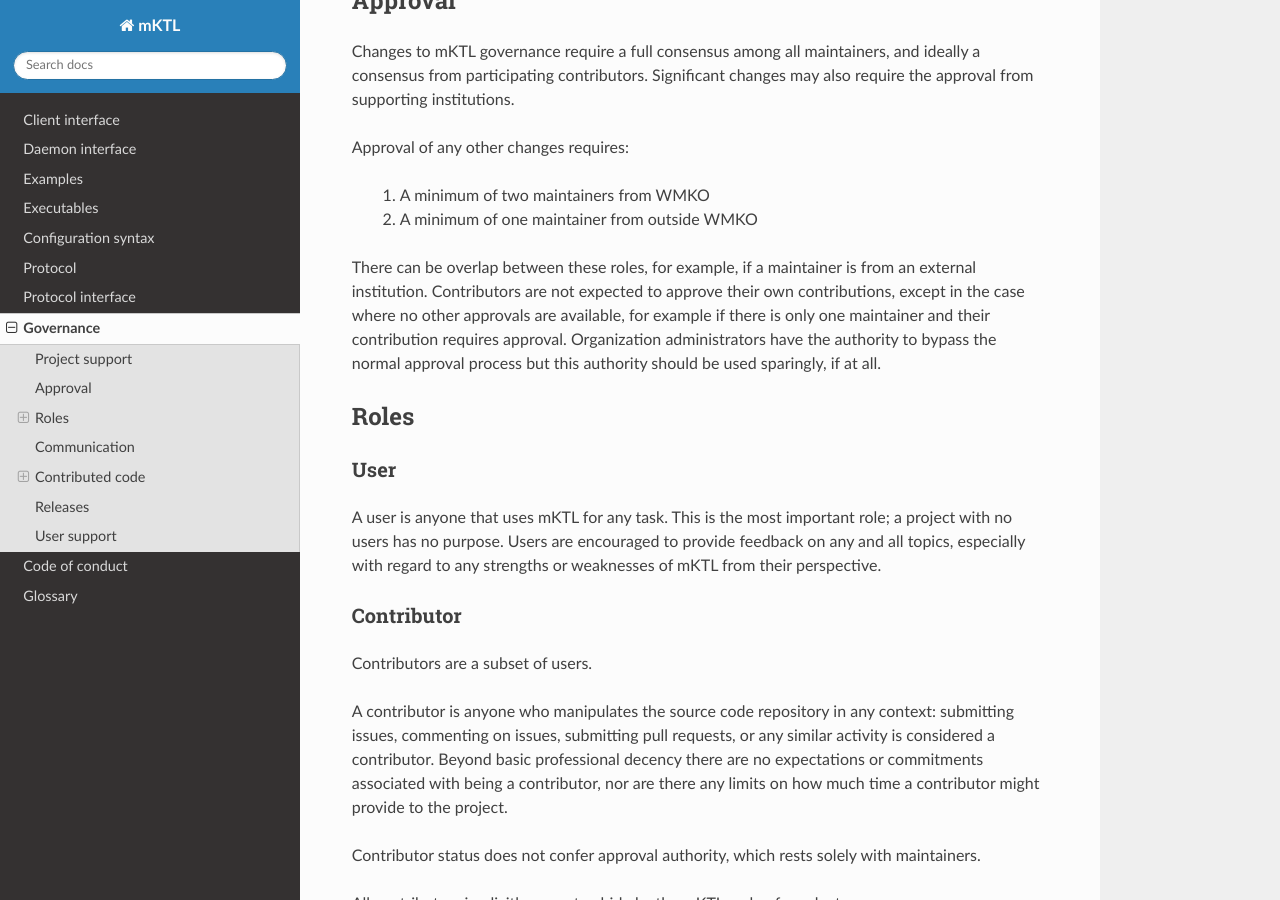
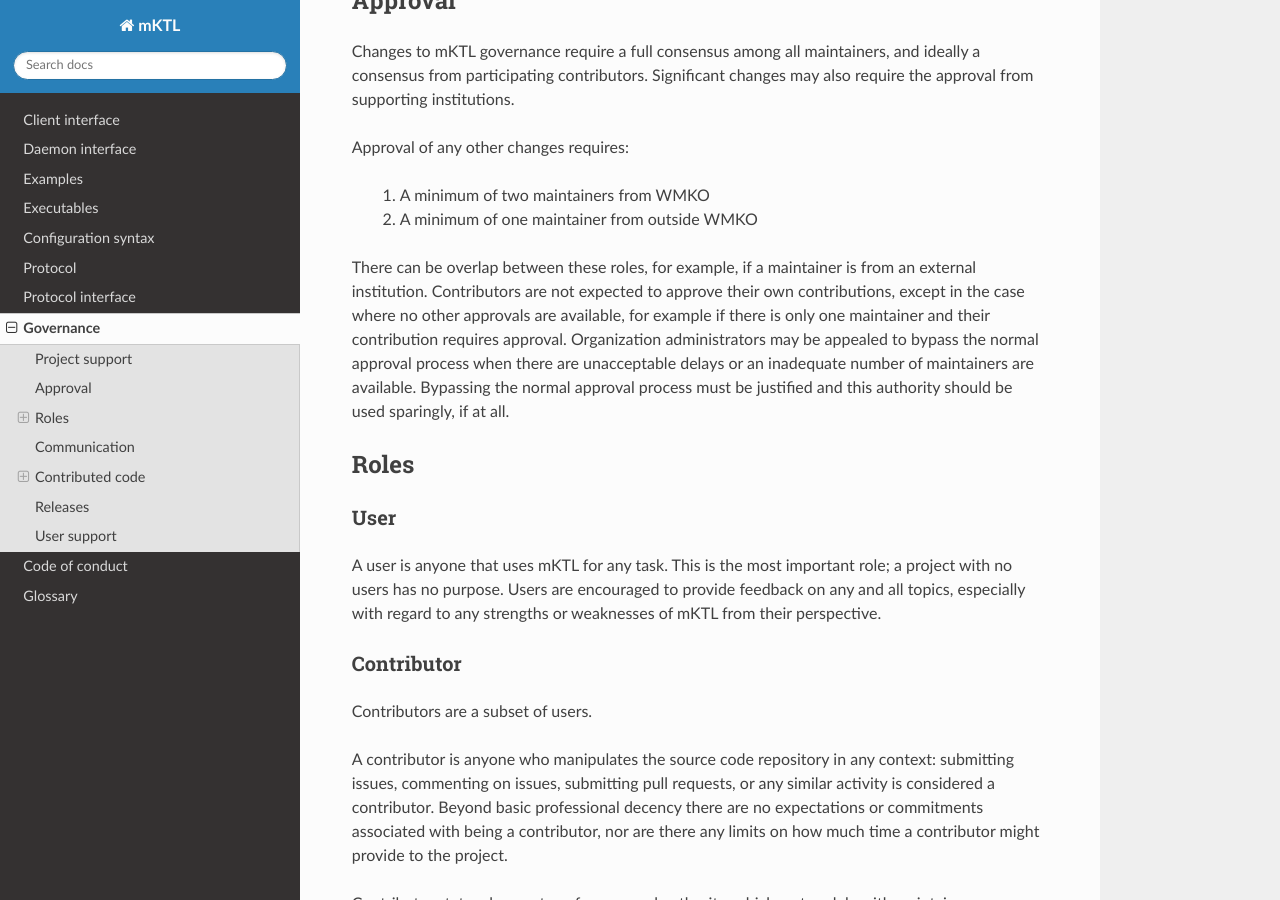
Before and after one commit to KeckObservatory/mKTL, a Sphinx documentation site: the page built from doc/governance.rst, in a window 1280 px wide and 900 px high, scrolled down 472 px. Built offline with Sphinx 7.4.7 and the Read the Docs theme 3.1.0, drawn with Linux system fonts in a browser that asks for light colours.

Commit message:
Modified the language about bypassing the normal approval process.

```diff
--- a/doc/governance.rst
+++ b/doc/governance.rst
@@ -36,8 +36,10 @@ There can be overlap between these roles, for example, if a maintainer is
 from an external institution. Contributors are not expected to approve their
 own contributions, except in the case where no other approvals are available,
 for example if there is only one maintainer and their contribution requires
-approval. Organization administrators have the authority to bypass the normal
-approval process but this authority should be used sparingly, if at all.
+approval. Organization administrators may be appealed to bypass the normal
+approval process when there are unacceptable delays or an inadequate number
+of maintainers are available. Bypassing the normal approval process must be
+justified and this authority should be used sparingly, if at all.
 
 
 Roles
```
